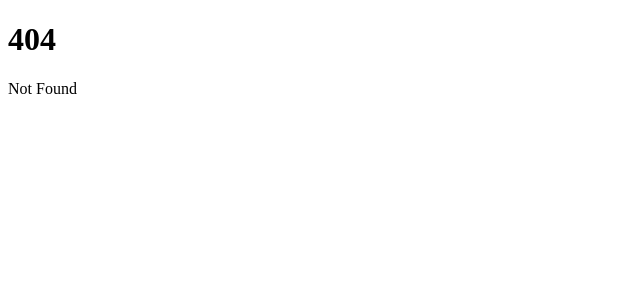
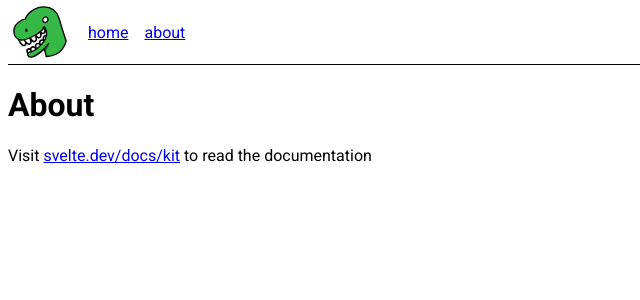
Before and after one commit to slimer37/sds-site, a SvelteKit app: page /about in a window 1280 px wide. Before the commit this address had no page. Shown: the top 300 px of the page, without its empty margins (0-640 px from the left). Built offline with nearby package versions, Linux system fonts and the light colour scheme.

Commit message:
discover common layout; add logo to new navbar

```diff
--- /dev/null
+++ b/src/routes/+layout.svelte
@@ -0,0 +1,36 @@
+<script>
+	let { children } = $props();
+</script>
+
+<nav>
+	<img src="/dino.svg" alt="Stupid Dino Studios" width="64" height="64">
+	<a href="/">home</a>
+	<a href="/about">about</a>
+</nav>
+
+{@render children()}
+
+<svelte:head>
+	<link rel="preconnect" href="https://fonts.googleapis.com">
+	<link rel="preconnect" href="https://fonts.gstatic.com" crossorigin="anonymous">
+	<link href="https://fonts.googleapis.com/css2?family=Roboto:ital,wght@0,100..900;1,100..900&display=swap" rel="stylesheet">
+</svelte:head>
+
+<style>
+	nav {
+		display: flex;
+		align-items: center;
+		gap: 1rem;
+		border-bottom: 1px solid black;
+	}
+
+	:global(body) {
+		font-family: "Roboto", sans-serif;
+		font-optical-sizing: auto;
+		font-style: normal;
+		font-variation-settings:
+		"wdth" 100;
+
+		margin-top: 0;
+	}
+</style>
--- /dev/null
+++ b/src/routes/about/+page.svelte
@@ -0,0 +1,2 @@
+<h1>About</h1>
+<p>Visit <a href="https://svelte.dev/docs/kit">svelte.dev/docs/kit</a> to read the documentation</p>
```
Also changed, not shown: static/dino.svg (added).
